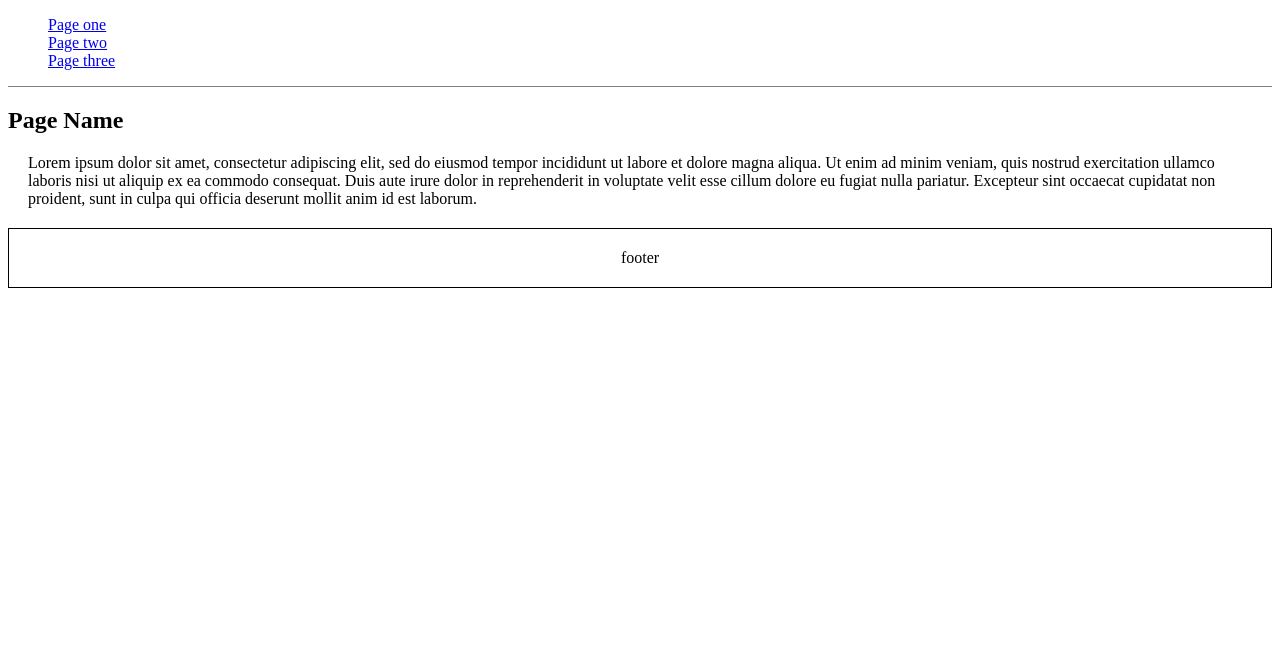
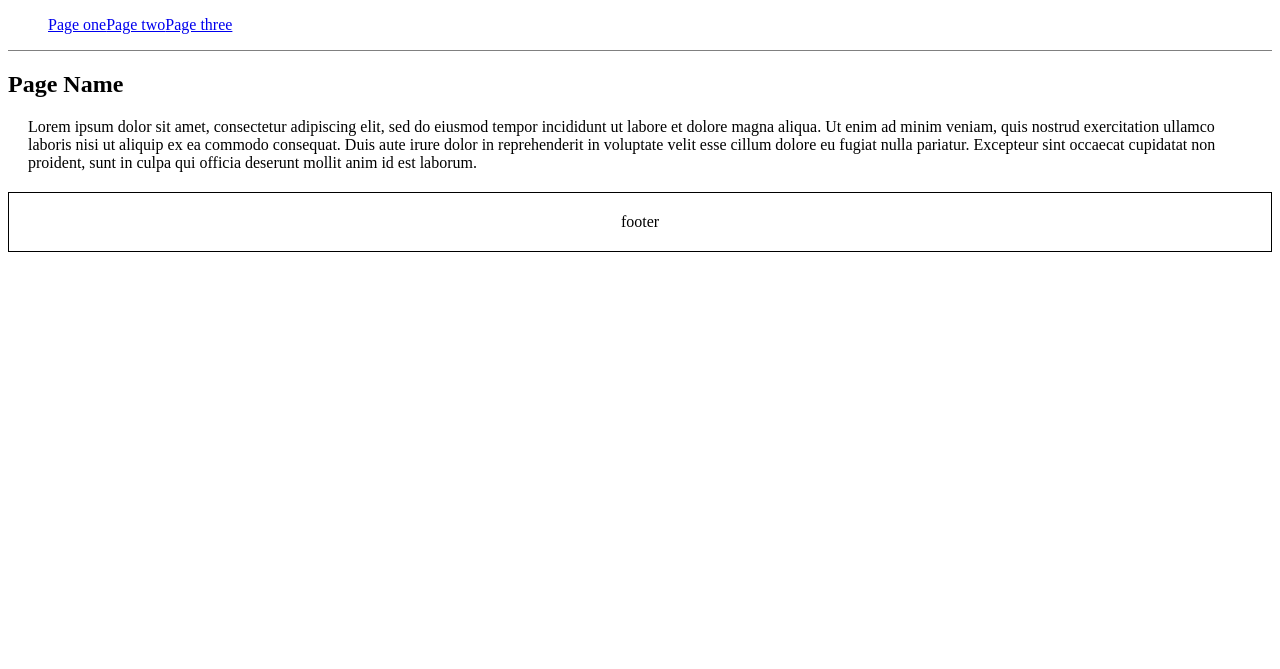
Before and after one commit to Saskia-Poore/project, a plain HTML site: page index.html in a window 1280 px wide. Shown: the part 131-800 px from the top of the page. Drawn offline with Linux system fonts and the light colour scheme.

Commit message:
sixth commit

```diff
--- a/css/style.css
+++ b/css/style.css
@@ -15,7 +15,7 @@ footer {
 }
 .nav_bar ul {
     list-style-type: none;
-    flex-direction: row;
+    display: flex;
 }
 .nav_bar li a,
 .nav_bar li:last-child a {
```
